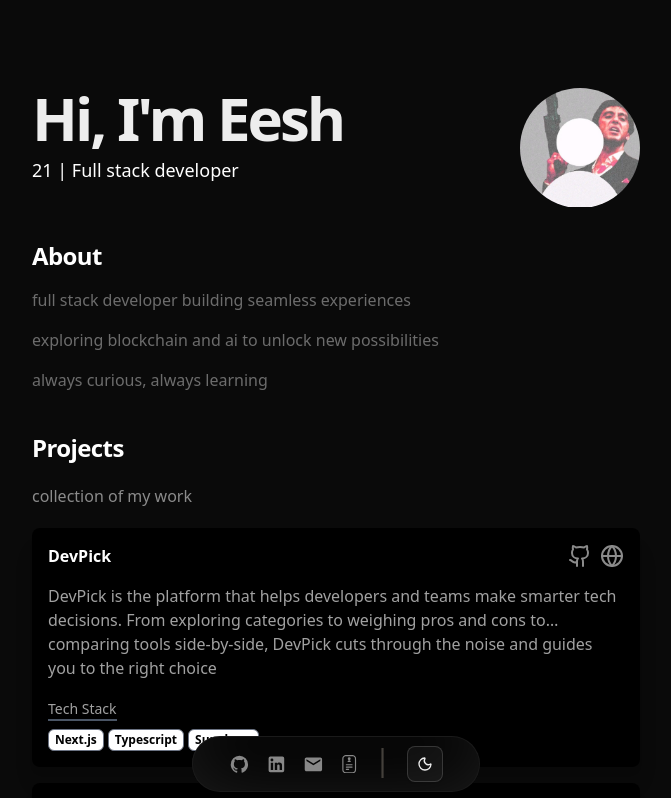
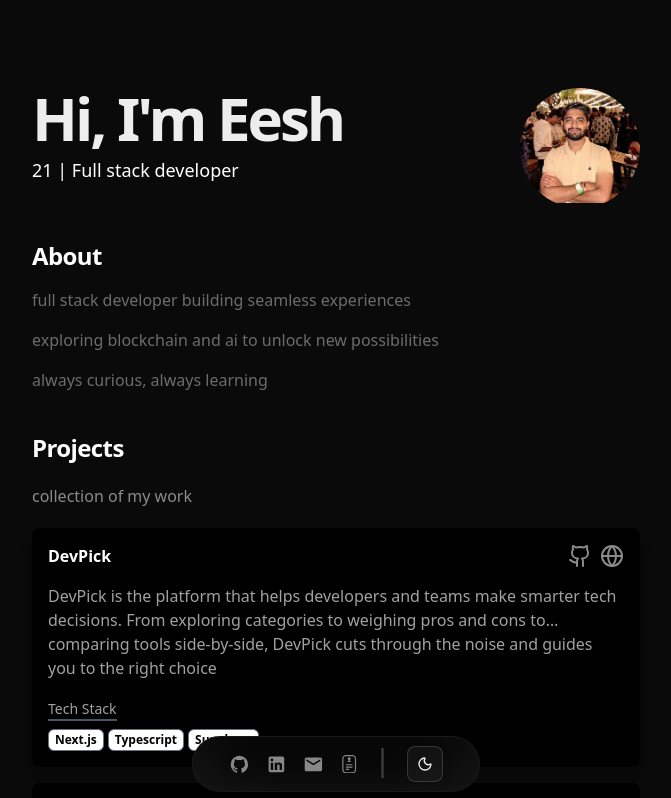
Before and after one commit to eeshm/portfolio, a Next.js app: page / in a window 1280 px wide. Shown: the top 798 px of the page, without its empty margins (304-975 px from the left). Built offline with nearby package versions, Linux system fonts and the light colour scheme.

Commit message:
Update About.tsx

```diff
--- a/components/About.tsx
+++ b/components/About.tsx
@@ -12,7 +12,7 @@ export default function About(){
                     </span>
                 </div>
                 <div className="relative w-[120px] h-[120px] rounded-full overflow-hidden">
-                    <Image src={"/Picture.jpg"} alt="eesh..." width={500} height={500} className="rounded"/>
+                    <Image src={"/EeshMidha.jpg"} alt="eesh..." width={500} height={500} className="rounded"/>
                 </div>
             </div>
             <div className="max-w-3xl mx-auto text-base space-y-2 md:space-y-4  text-[#6c6c6c] ">
```
